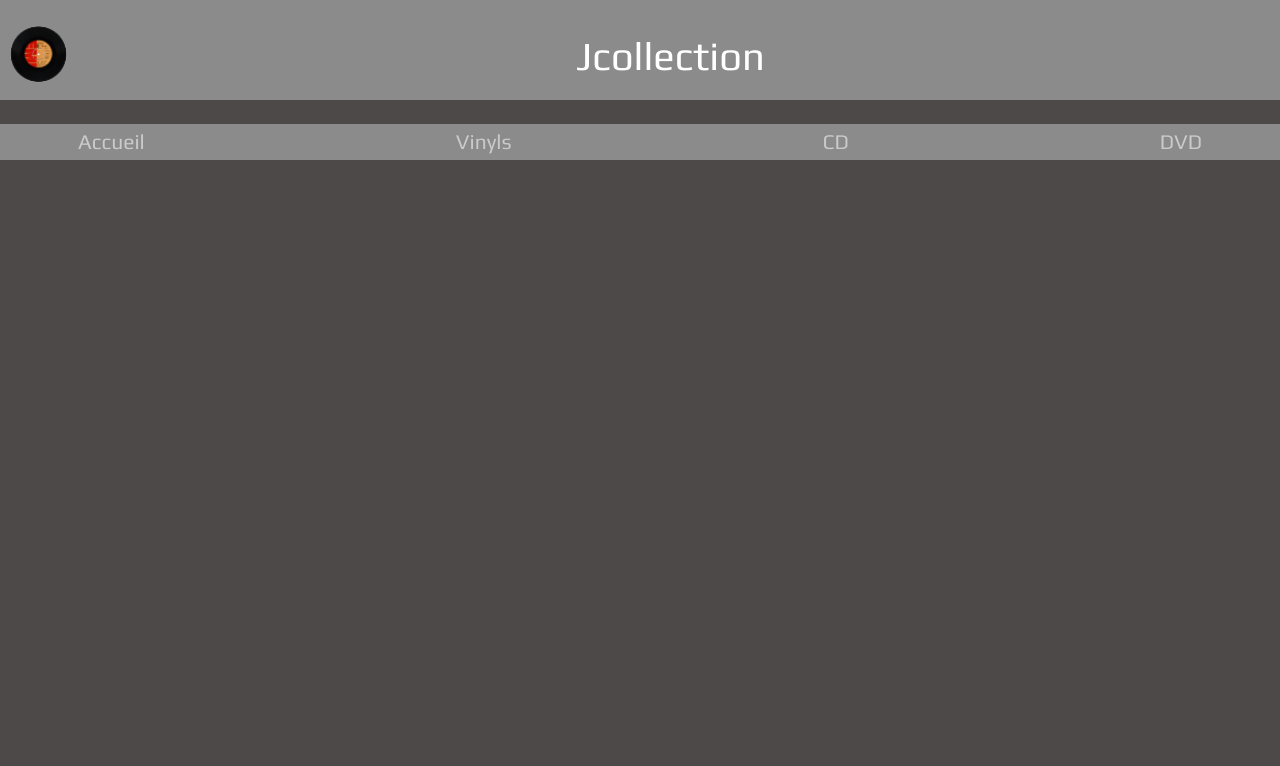
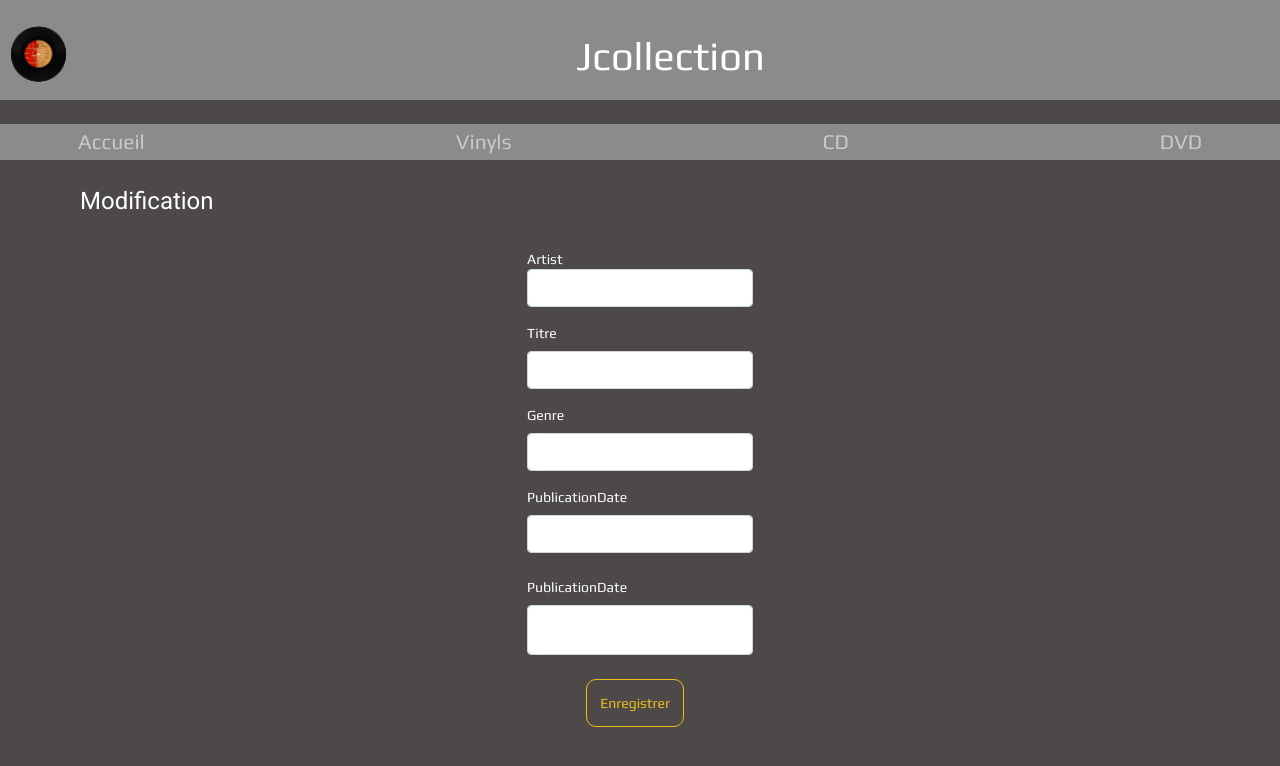
Before and after one commit to Jadeec/Jcollection-checkpoint4-front, an Angular app: page /modifyVinyl in a window 1280 px wide. Before the commit this address led to /. Shown: the top 766 px of the page. Built offline with nearby package versions, Linux system fonts and the light colour scheme.

Commit message:
modifyForm done

```diff
--- a/src/app/app-routing.module.ts
+++ b/src/app/app-routing.module.ts
@@ -2,6 +2,7 @@ import { NgModule } from '@angular/core';
 import { RouterModule, Routes } from '@angular/router';
 import { CdsComponent } from './cd/cds.component';
 import { DvdsComponent } from './dvd/dvds.component';
+import { ModifyFormComponent } from './forms/modify-form.component';
 import { HomeComponent } from './home/home.component';
 import { VinylComponent } from './vinyl/vinyl.component';
 import { VinylsComponent } from './vinyl/vinyls.component';
@@ -13,6 +14,7 @@ const routes: Routes = [
   {path: 'cds', component: CdsComponent},
   {path: 'dvds', component: DvdsComponent},
   {path: 'vinyl', component: VinylComponent},
+  {path: 'modifyVinyl', component: ModifyFormComponent},
 ];
 
 @NgModule({
--- /dev/null
+++ b/src/app/forms/modify-form.component.css
@@ -0,0 +1,17 @@
+h1 {
+  margin-left: 5rem;
+  margin-top: 1.563rem;
+}
+
+.saveBtn {
+  border: #edbf1c 1px solid;
+  background-color: transparent;
+  color: #edbf1c;
+  border-radius: 10px;
+  margin-right: 0.625rem;
+  padding: 1%;
+}
+
+.description {
+  height: 3.125rem;
+}
--- /dev/null
+++ b/src/app/forms/modify-form.component.html
@@ -0,0 +1,53 @@
+<h1>Modification</h1>
+
+<form [formGroup]="modifyForm" class="container d-flex flex-column">
+  <div class="form mx-auto">
+    <div class="col-12 mb-2 mt-3">
+      <label for="artist"> Artist </label>
+      <div>
+        <input
+          type="text"
+          name="artist"
+          formControlName="artist"
+          class="artist form-control"
+        />
+      </div>
+      <div class="col-12 mb-2 mt-3">
+        <label for="titre"> Titre </label>
+      </div>
+      <div>
+        <input type="text" name="title" formControlName="title" class="title form-control" />
+      </div>
+      <div class="col-12 mb-2 mt-3">
+        <label for="genre"> Genre </label>
+      </div>
+
+      <input type="text" name="genre" formControlName="genre" class="genre form-control" />
+
+      <div class="col-12 mb-2 mt-3">
+        <label for="publicationDate"> PublicationDate </label>
+      </div>
+      <input
+        type="text"
+        name="publicationDate"
+        formControlName="publicationDate"
+        class=" form-control publicationDate mb-4"
+      />
+    </div>
+    <div>
+      <div class="col-12 mb-2 mt-3">
+        <label for="description"> PublicationDate </label>
+      </div>
+      <input
+        type="text"
+        name="description"
+        formControlName="description"
+        class=" form-control description mb-4"
+      />
+    </div>
+  </div>
+</form>
+
+<div class="footer d-flex justify-content-center">
+  <button class="saveBtn">Enregistrer</button>
+</div>
--- /dev/null
+++ b/src/app/forms/modify-form.component.ts
@@ -0,0 +1,28 @@
+import { Component, OnInit } from '@angular/core';
+import { FormBuilder, FormGroup, Validators } from '@angular/forms';
+
+@Component({
+  selector: 'app-modify-form',
+  templateUrl: './modify-form.component.html',
+  styleUrls: ['./modify-form.component.css']
+})
+export class ModifyFormComponent implements OnInit {
+  modifyForm : FormGroup
+
+  constructor(private fb : FormBuilder) {
+    this.modifyForm = this.fb.group ({
+
+      artist: ['', [Validators.required]],
+      title: ['', [Validators.required]],
+      genre: ['', [Validators.required]],
+      publicationDate: ['', [Validators.required]],
+      description: ['', [Validators.required]],
+
+    })
+  }
+
+
+  ngOnInit(): void {
+  }
+
+}
```
Also changed, not shown: src/app/app.module.ts (+9 -2 lines).
